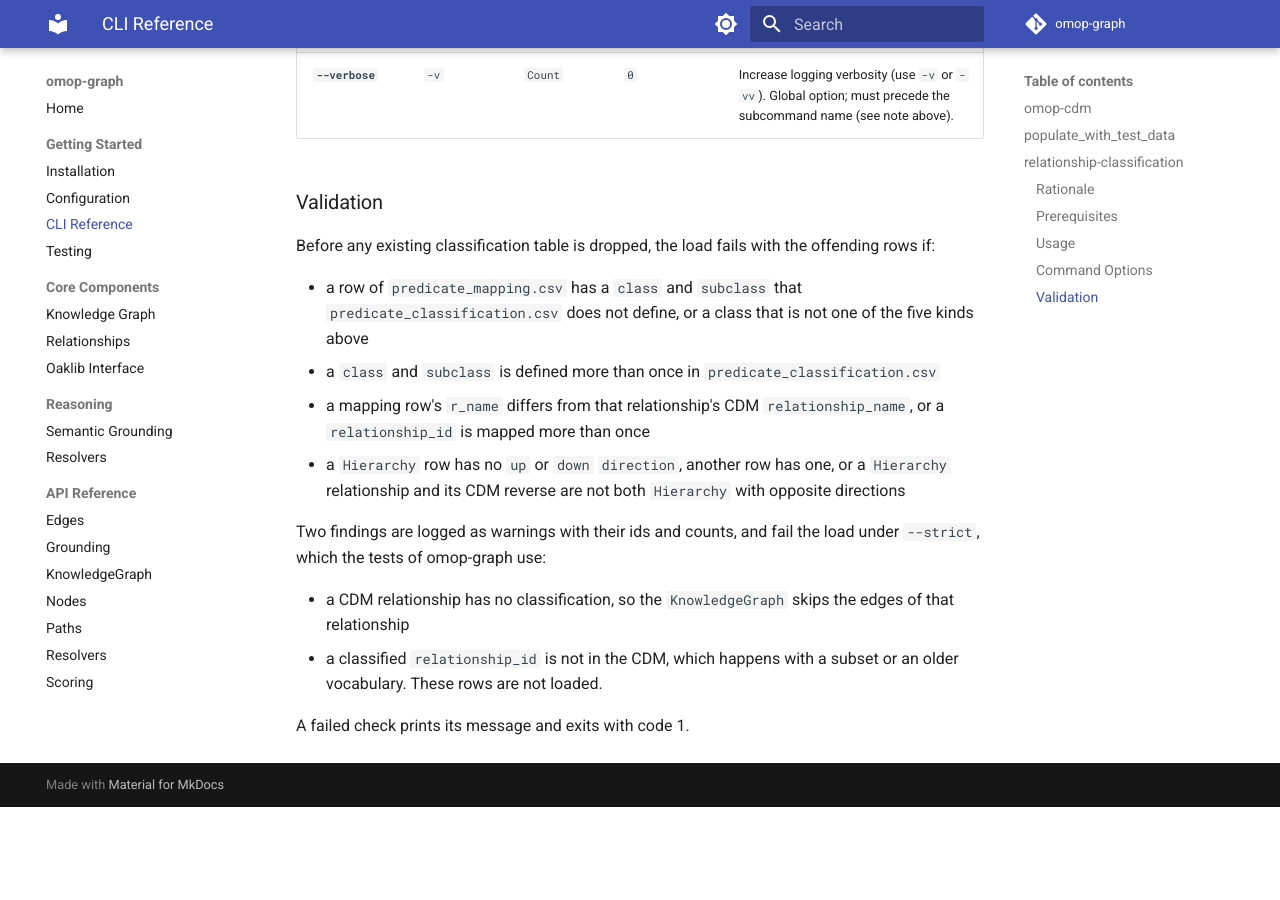
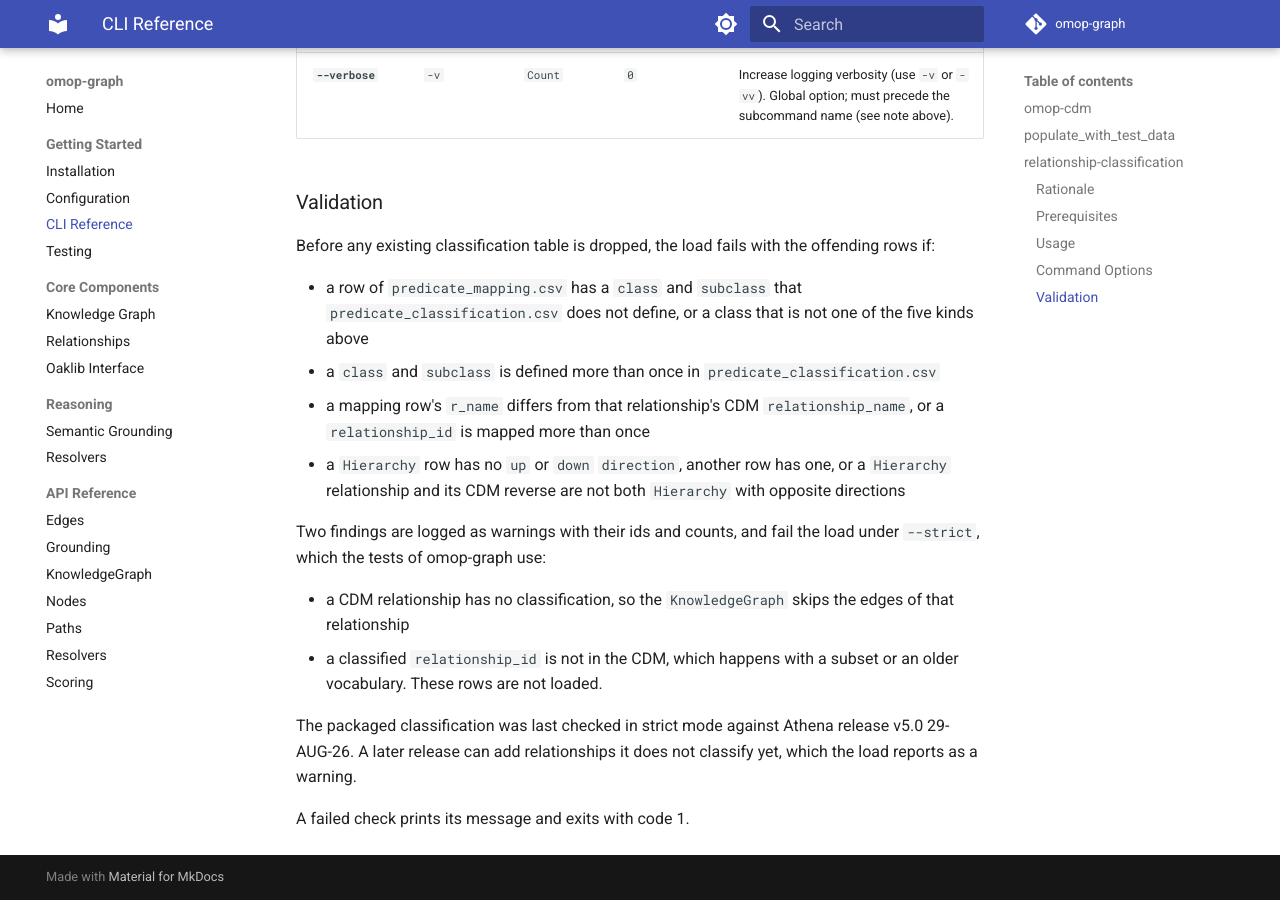
Before and after one commit to AustralianCancerDataNetwork/omop-graph, an MkDocs documentation site: the page built from docs/usage/cli.md, in a window 1280 px wide and 900 px high, scrolled down 2080 px. Built offline with MkDocs 1.6.1 and Material for MkDocs 9.7.7, drawn with Linux system fonts in a browser that asks for light colours; comment, search, counter and statistics services are not loaded; before the commit the page ends 2887 px from its top, so only the background shows below that.

Commit message:
Name the Athena release the packaged classification was checked against

```diff
--- a/docs/usage/cli.md
+++ b/docs/usage/cli.md
@@ -75,4 +75,6 @@ Two findings are logged as warnings with their ids and counts, and fail the load
 - a CDM relationship has no classification, so the `KnowledgeGraph` skips the edges of that relationship
 - a classified `relationship_id` is not in the CDM, which happens with a subset or an older vocabulary. These rows are not loaded.
 
+The packaged classification was last checked in strict mode against Athena release v5.0 29-AUG-26. A later release can add relationships it does not classify yet, which the load reports as a warning.
+
 A failed check prints its message and exits with code 1.
```
